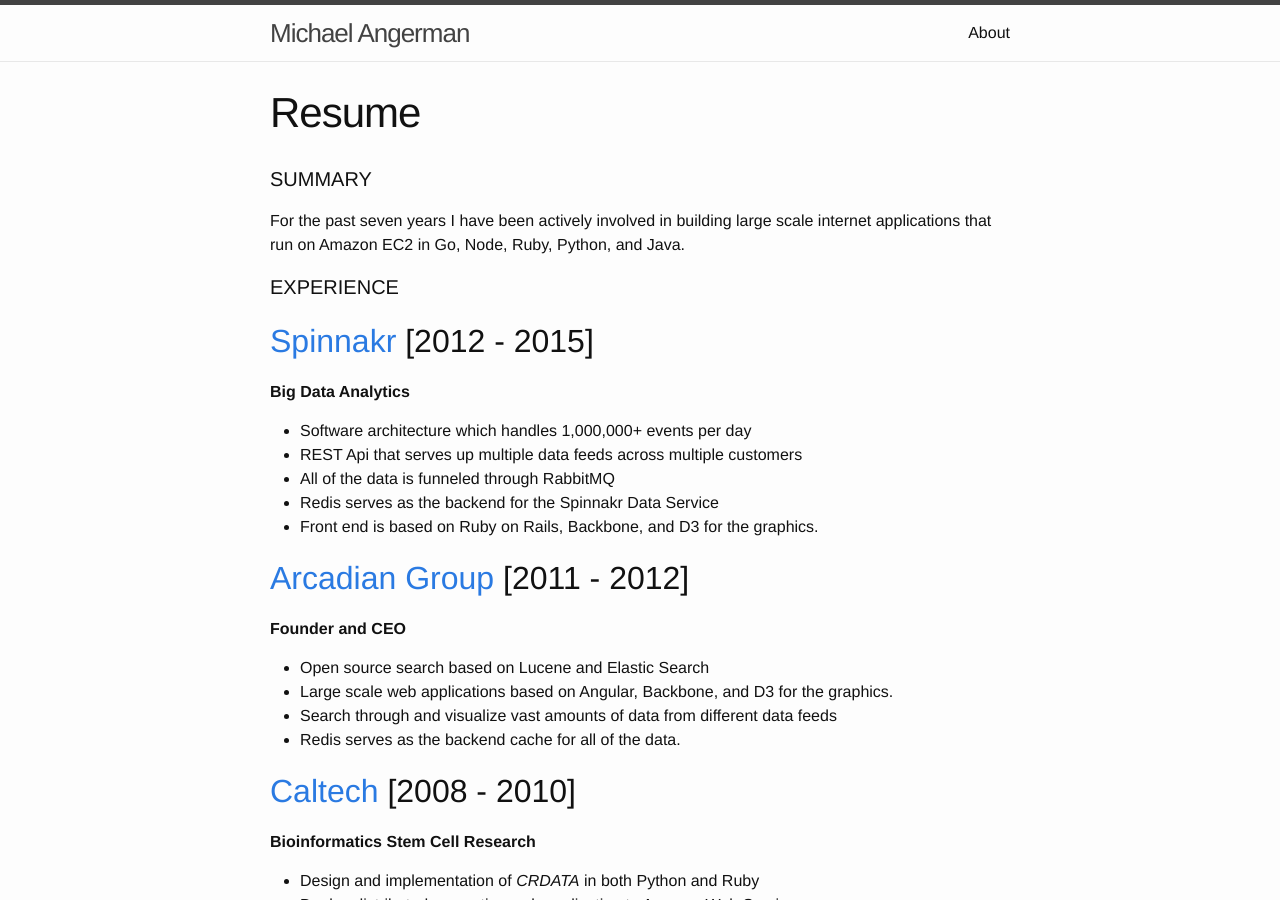
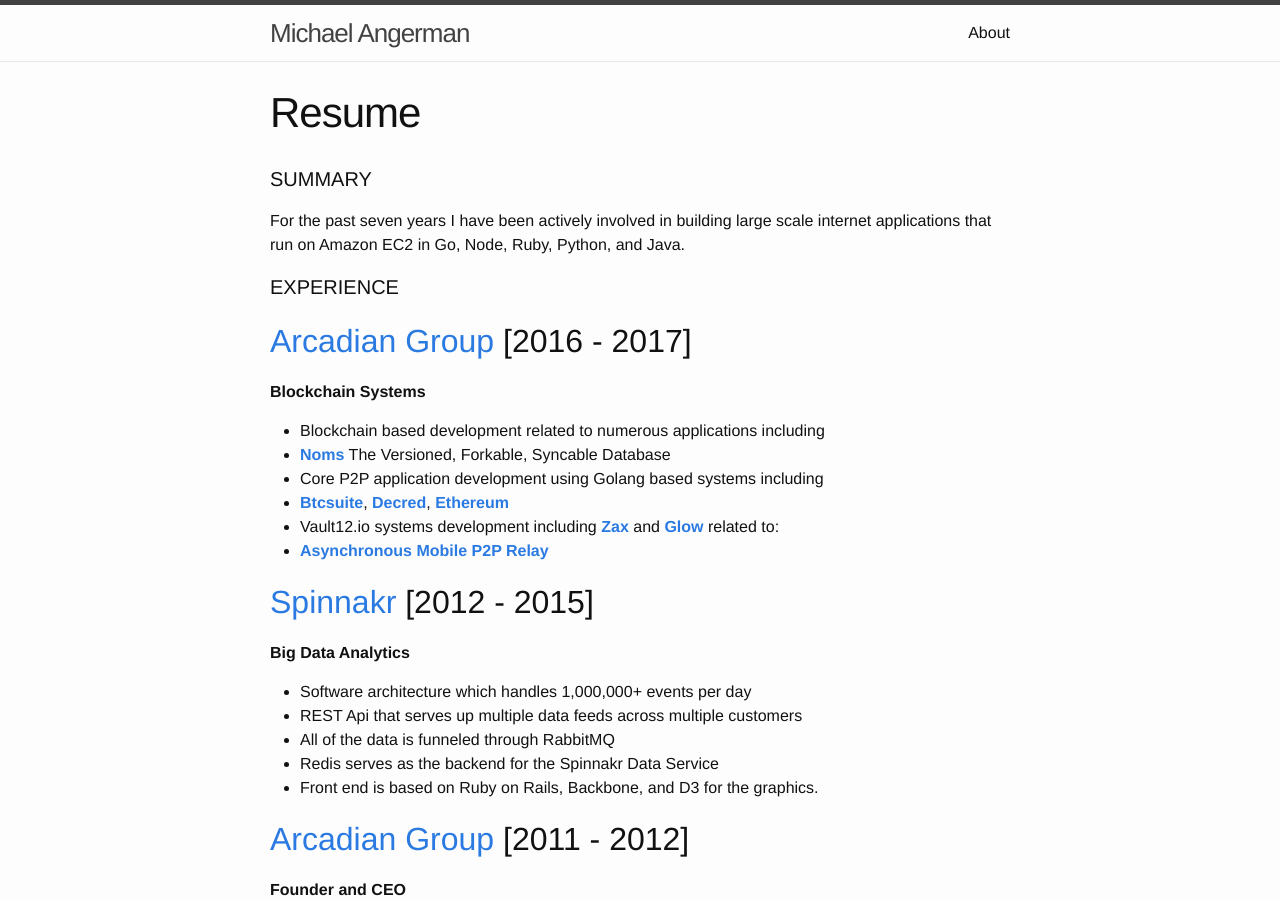
Before and after one commit to angermanmichael/link16, a Jekyll site: the page built from _posts/2015-01-01-cv.md, in a window 1280 px wide and 900 px high. Built offline with Jekyll 4.4.1, drawn with Linux system fonts in a browser that asks for light colours; Markdown is read by kramdown in place of the engine named in the settings.

Commit message:
update core

```diff
--- a/_posts/2015-01-01-cv.md
+++ b/_posts/2015-01-01-cv.md
@@ -9,6 +9,16 @@ categories: resume
 For the past seven years I have been actively involved in building large scale internet applications that run on Amazon EC2 in Go, Node, Ruby, Python, and Java.
 
 #### EXPERIENCE
+
+## [Arcadian Group](http://arcadiangroup.org) [2016 - 2017]
+**Blockchain Systems**
+
+* Blockchain based development related to numerous applications including
+* **[Noms](https://github.com/attic-labs/noms)** The Versioned, Forkable, Syncable Database
+* Core P2P application development using Golang based systems including
+* **[Btcsuite](https://github.com/btcsuite)**, **[Decred](https://github.com/decred)**, **[Ethereum](https://www.ethereum.org/)**
+* Vault12.io systems development including **[Zax](https://github.com/vault12/zax)** and **[Glow](https://github.com/vault12/glow)** related to:
+* **[Asynchronous Mobile P2P Relay](https://s3-us-west-1.amazonaws.com/vault12/crypto_relay.pdf)**
 
 ## [Spinnakr](http://spinnakr.com) [2012 - 2015]
 **Big Data Analytics**
```
Also changed, not shown: _posts/2017-02-07-eth.md (+7 -5 lines), core.md (+7 -5 lines).
